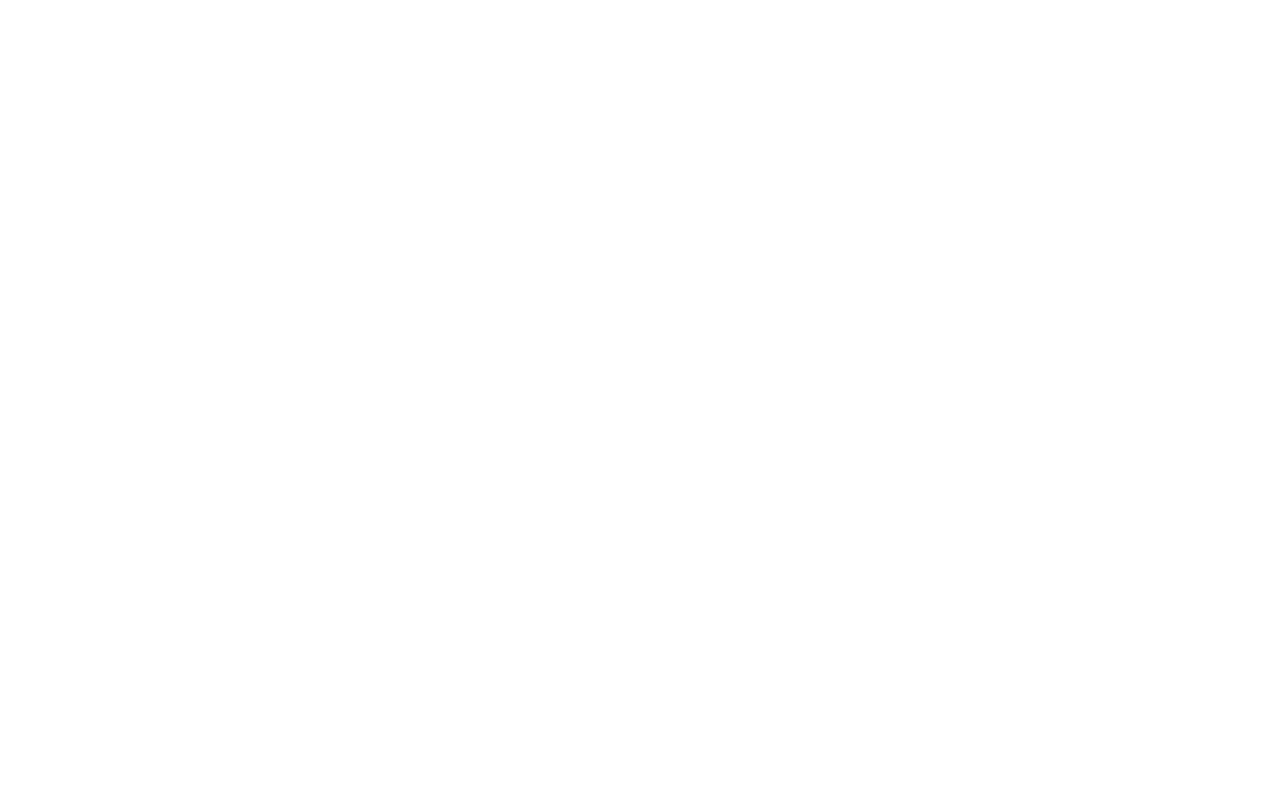
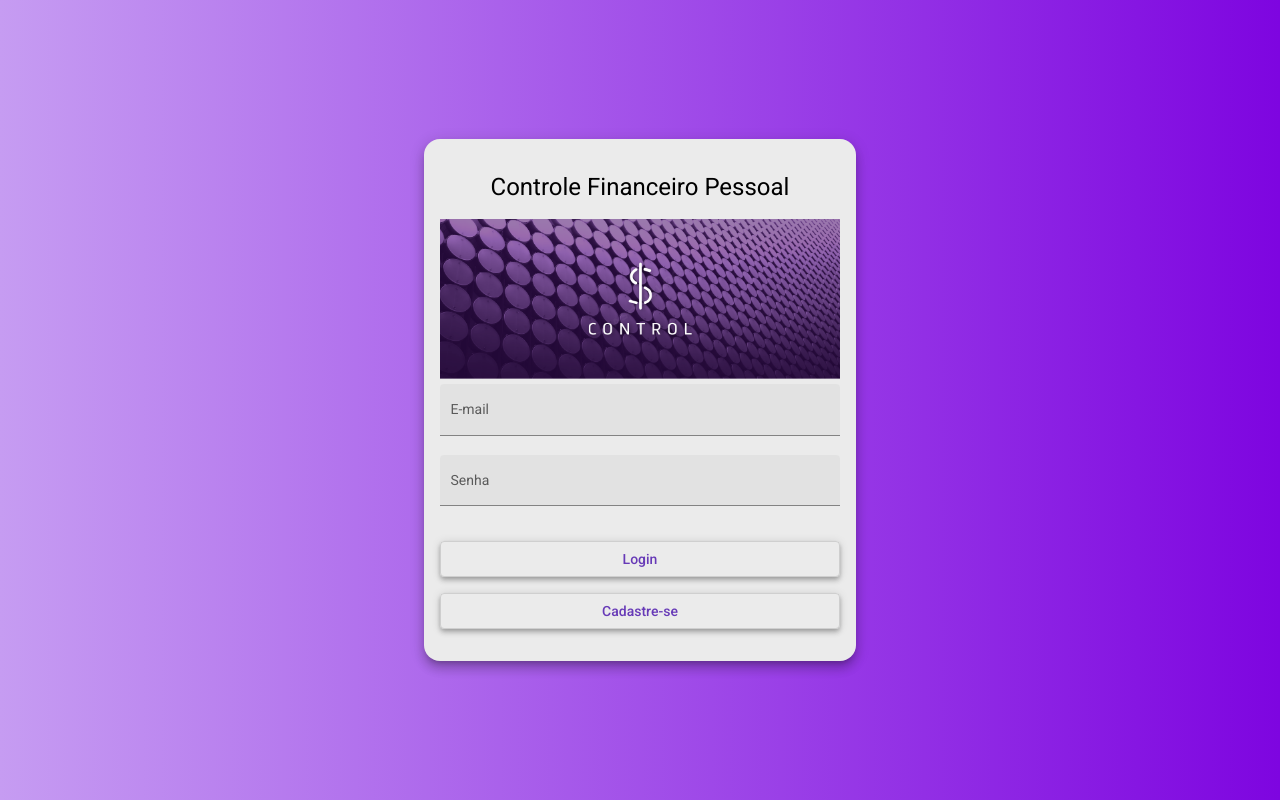
Before and after one commit to CathulaOliveira/tcc-controle-financeiro-pessoal, an Angular app in the folder client/: page /login in a window 1280 px wide. Before the commit this address led to /. Built offline with nearby package versions, Linux system fonts and the light colour scheme.

Commit message:
component login

```diff
--- a/client/src/app/app-routing.module.ts
+++ b/client/src/app/app-routing.module.ts
@@ -2,9 +2,13 @@
 import { RouterModule, Routes } from '@angular/router';
 import { AccountListComponent } from './components/account/account-list/account-list.component';
 import { HomeComponent } from './components/home/home.component';
+import { LoginComponent } from './components/login/login.component';
 import { NavComponent } from './components/nav/nav.component';
 
 const routes: Routes = [
+  {
+    path: 'login', component: LoginComponent
+  },
   {
     path: '', component: NavComponent, children: [
       {path: 'home', component: HomeComponent},
--- a/client/src/app/app.module.ts
+++ b/client/src/app/app.module.ts
@@ -24,6 +24,7 @@
 import { HomeComponent } from './components/home/home.component';
 import { HeaderComponent } from './components/header/header.component';
 import { AccountListComponent } from './components/account/account-list/account-list.component';
+import { LoginComponent } from './components/login/login.component';
 
 @NgModule({
   declarations: [
@@ -31,7 +32,8 @@
     NavComponent,
     HomeComponent,
     HeaderComponent,
-    AccountListComponent
+    AccountListComponent,
+    LoginComponent
   ],
   imports: [
     BrowserModule,
--- /dev/null
+++ b/client/src/app/components/login/login.component.css
@@ -0,0 +1,33 @@
+.container {
+    height: 100%;
+    background: linear-gradient(90deg, rgba(198,156,242,1) 0%, rgba(126,5,224,1) 100%);
+    display: flex;
+    align-items: center;
+    justify-content: center;
+}
+
+.form {
+    width: 25rem;
+    margin: auto;
+    background-color: rgb(235, 235, 235);
+    padding: 2rem 1rem;
+    border-radius: 1rem;
+}
+
+h1 {
+    width: 100%;
+    text-align: center;
+}
+
+img {
+    height: 10rem;
+    width: 100%;
+}
+
+.full-width {
+    width: 100%;
+}
+
+button {
+    margin-top: 1rem;
+}
--- /dev/null
+++ b/client/src/app/components/login/login.component.html
@@ -0,0 +1,21 @@
+<div class="container">
+    <form class="form  mat-elevation-z8">
+
+        <h1>Controle Financeiro Pessoal</h1>
+
+        <img src="assets/img/fundo.png" alt="Controle Financeiro Pessoal">
+
+        <mat-form-field class="full-width" appearance="fill">
+          <mat-label>E-mail</mat-label>
+          <input matInput placeholder="Ex. fulano@gmail.com">
+        </mat-form-field>
+
+        <mat-form-field class="full-width" appearance="fill">
+          <mat-label>Senha</mat-label>
+          <input type="password" matInput placeholder="Ex. 123">
+        </mat-form-field>
+
+        <button class="full-width mat-elevation-z4" mat-stroked-button color="primary">Login</button>
+        <button class="full-width mat-elevation-z4" mat-stroked-button color="primary">Cadastre-se</button>
+      </form>
+</div>
--- /dev/null
+++ b/client/src/app/components/login/login.component.ts
@@ -0,0 +1,15 @@
+import { Component, OnInit } from '@angular/core';
+
+@Component({
+  selector: 'app-login',
+  templateUrl: './login.component.html',
+  styleUrls: ['./login.component.css']
+})
+export class LoginComponent implements OnInit {
+
+  constructor() { }
+
+  ngOnInit(): void {
+  }
+
+}
```
Also changed, not shown: client/src/assets/img/fundo.png (added), 1 other file (tests, documents, lock files or other folders).
